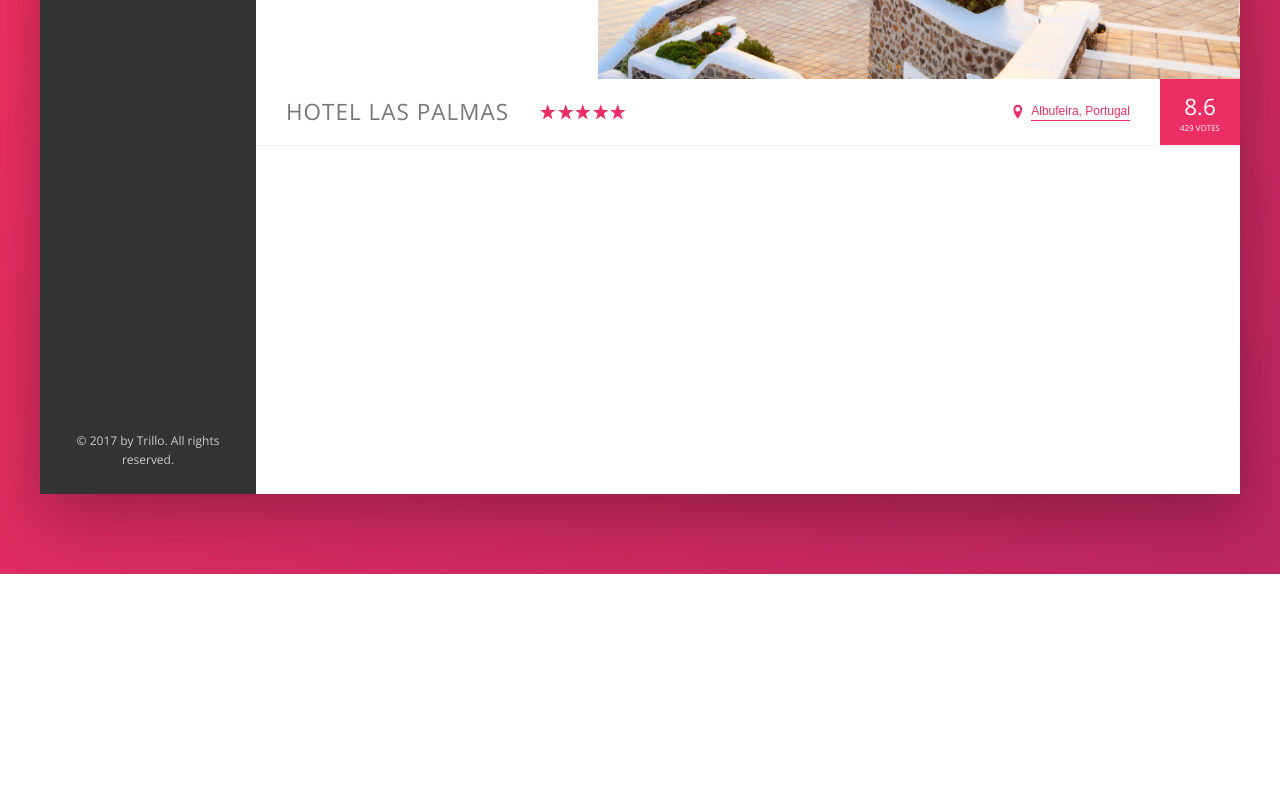
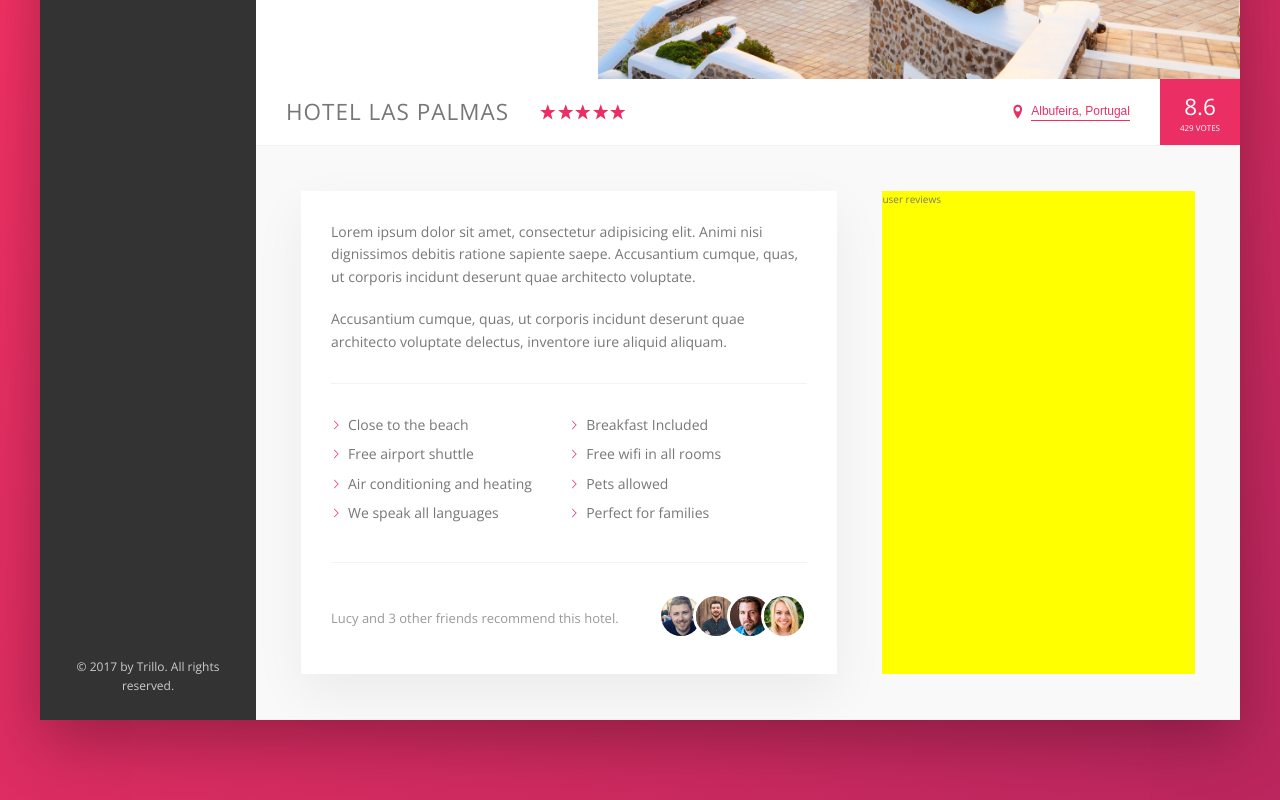
Before and after one commit to Terryd12345/advanced_css, a website: page Trillo/starter/index.html in a window 1280 px wide. Shown: the part 456-1256 px from the top of the page. Before the commit the page ends 1030 px from the top, so only its background shows below. Drawn offline with nearby package versions, Linux system fonts and the light colour scheme.

Commit message:
main content added

```diff
--- a/Trillo/starter/index.html
+++ b/Trillo/starter/index.html
@@ -15,6 +15,7 @@
   </head>
   <body>
     <div class="container">
+      <!-- HEADER -->
       <header class="header">
         <img src="img/logo.png" alt="trillo logo" class="logo" />
 
@@ -54,7 +55,11 @@
           </div>
         </nav>
       </header>
+      <!-- HEADER END -->
+
+      <!-- MAIN CONTENT -->
       <div class="content">
+        <!-- SIDEBAR -->
         <nav class="sidebar">
           <ul class="side-nav">
             <li class="side-nav__item side-nav__item--active">
@@ -92,7 +97,11 @@
           </ul>
           <div class="legal">&copy; 2017 by Trillo. All rights reserved.</div>
         </nav>
+        <!-- SIDEBAR END -->
+
+        <!-- MAIN CONTENT -->
         <main class="hotel-view">
+          <!-- GALLERY -->
           <div class="gallery">
             <figure class="gallery__item">
               <img
@@ -116,7 +125,9 @@
               />
             </figure>
           </div>
+          <!-- GALLERY END -->
 
+          <!-- OVERVIEW -->
           <div class="overview">
             <h1 class="overview__heading">
               Hotel Las Palmas
@@ -151,7 +162,66 @@
               <div class="overview__rating-count">429 Votes</div>
             </div>
           </div>
+          <!-- OVERVIEW END -->
+
+          <!-- DETAIL -->
+          <div class="detail">
+            <div class="description">
+              <p class="paragraph">
+                Lorem ipsum dolor sit amet, consectetur adipisicing elit. Animi
+                nisi dignissimos debitis ratione sapiente saepe. Accusantium
+                cumque, quas, ut corporis incidunt deserunt quae architecto
+                voluptate.
+              </p>
+              <p class="paragraph">
+                Accusantium cumque, quas, ut corporis incidunt deserunt quae
+                architecto voluptate delectus, inventore iure aliquid aliquam.
+              </p>
+              <ul class="list">
+                <li class="list__item">Close to the beach</li>
+                <li class="list__item">Breakfast Included</li>
+                <li class="list__item">Free airport shuttle</li>
+                <li class="list__item">Free wifi in all rooms</li>
+                <li class="list__item">Air conditioning and heating</li>
+                <li class="list__item">Pets allowed</li>
+                <li class="list__item">We speak all languages</li>
+                <li class="list__item">Perfect for families</li>
+              </ul>
+              <div class="recommend">
+                <p class="recmmend__count">
+                  Lucy and 3 other friends recommend this hotel.
+                </p>
+                <div class="recommend__friends">
+                  <img
+                    src="img/user-3.jpg"
+                    alt="Friend 1"
+                    class="recommend__photo"
+                  />
+                  <img
+                    src="img/user-4.jpg"
+                    alt="Friend 2"
+                    class="recommend__photo"
+                  />
+                  <img
+                    src="img/user-5.jpg"
+                    alt="Friend 3"
+                    class="recommend__photo"
+                  />
+                  <img
+                    src="img/user-6.jpg"
+                    alt="Friend 4"
+                    class="recommend__photo"
+                  />
+                </div>
+              </div>
+            </div>
+            <div class="user-reviews">
+              user reviews
+            </div>
+          </div>
+          <!-- DETAIL END -->
         </main>
+        <!-- MAIN CONTENT END -->
       </div>
     </div>
   </body>
--- a/Trillo/starter/sass/_base.scss
+++ b/Trillo/starter/sass/_base.scss
@@ -1,7 +1,7 @@
 :root {
   --color-primary: #eb2f64;
-    --color-primary-light: #FF3366;
-    --color-primary-dark: #BA265D;
+  --color-primary-light: #ff3366;
+  --color-primary-dark: #ba265d;
   --color-grey-light-1: #faf9f9;
   --color-grey-light-2: #f4f2f2;
   --color-grey-light-3: #f0eeee;
@@ -10,7 +10,10 @@
   --color-grey-dark-2: #777;
   --color-grey-dark-3: #999;
 
-    --shadow-dark: 0 2rem 6rem rgba(0,0,0,.3);
+  --shadow-dark: 0 2rem 6rem rgba(0, 0, 0, 0.3);
+  --shadow-light: 0 2rem 5rem rgba(0, 0, 0, 0.06);
+
+  --line: 1px solid var(--color-grey-light-2);
 }
 
 * {
@@ -30,11 +33,15 @@
 }
 
 body {
-    font-family: 'Open Sans', sans-serif;
+  font-family: "Open Sans", sans-serif;
   font-weight: 400;
   line-height: 1.6;
   color: var(--color-grey-dark-2);
-    background-image: linear-gradient(to right bottom, var(--color-primary-light), var(--color-primary-dark));
+  background-image: linear-gradient(
+    to right bottom,
+    var(--color-primary-light),
+    var(--color-primary-dark)
+  );
   background-size: cover;
   background-repeat: no-repeat;
 
--- a/Trillo/starter/sass/_components.scss
+++ b/Trillo/starter/sass/_components.scss
@@ -198,7 +198,7 @@
 /* Hotel Overview */
 .overview {
   display: flex;
-  border-bottom: 1px solid var(--color-grey-light-2);
+  border-bottom: var(--line);
   align-items: center;
 
   &__heading {
@@ -291,3 +291,72 @@
     box-shadow: none;
   }
 }
+
+/* Paragraph */
+.paragraph:not(:last-of-type) {
+  margin-bottom: 2rem;
+}
+
+/* List */
+.list {
+  margin: 3rem 0;
+  list-style: none;
+  padding: 3rem 0;
+  border-top: var(--line);
+  border-bottom: var(--line);
+
+  display: flex;
+  flex-wrap: wrap;
+
+  &__item {
+    flex: 0 0 50%;
+    margin-bottom: 0.7rem;
+  }
+
+  &__item::before {
+    content: "";
+    display: inline-block;
+    height: 1rem;
+    width: 1rem;
+    margin-right: 0.7rem;
+
+    // older browsers
+    //background-image: url("../img/chevron-thin-right.svg");
+    //background-size: cover;
+
+    // newer browsers
+    background-color: var(--color-primary);
+    -webkit-mask-image: url("../img/chevron-thin-right.svg");
+    -webkit-mask-size: cover;
+    mask-image: url("../img/chevron-thin-right.svg");
+    mask-size: cover;
+  }
+}
+
+/* Recommend */
+.recommend {
+  font-size: 1.3rem;
+  color: var(--color-grey-dark-3);
+
+  display: flex;
+  justify-content: space-between;
+  align-items: center;
+
+  &__count {
+  }
+
+  &__friends {
+  }
+
+  &__photo {
+    box-sizing: content-box;
+    height: 4rem;
+    width: 4rem;
+    border-radius: 50%;
+    border: 3px solid #fff;
+  }
+
+  &__photo:not(:last-child) {
+    margin-right: -1.5rem;
+  }
+}
--- a/Trillo/starter/sass/_layout.scss
+++ b/Trillo/starter/sass/_layout.scss
@@ -11,7 +11,7 @@
   font-size: 1.4rem;
   height: 7rem;
   background-color: #fff;
-  border-bottom: 1px solid var(--color-grey-light-2);
+  border-bottom: var(--line);
   display: flex;
   justify-content: space-between;
   align-items: center;
@@ -33,5 +33,25 @@
 .hotel-view {
   background-color: #fff;
   flex: 1;
-  height: 80rem;
 }
+
+.detail {
+  display: flex;
+  padding: 4.5rem;
+  background-color: var(--color-grey-light-1);
+  border-bottom: var(--line);
+}
+
+.description {
+  background-color: #fff;
+  font-size: 1.4rem;
+  box-shadow: var(--shadow-light);
+  flex: 0 0 60%;
+  margin-right: 4.5rem;
+  padding: 3rem;
+}
+
+.user-reviews {
+  background-color: yellow;
+  flex: 1;
+}
```
Also changed, not shown: Trillo/starter/css/style.css. Lines whose indentation alone changed are shown as unchanged.
